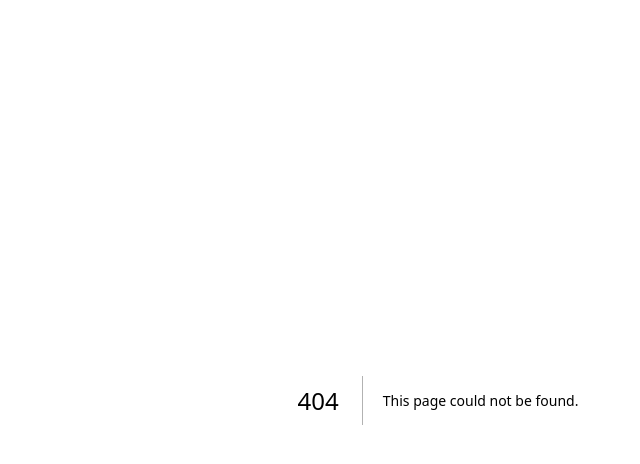
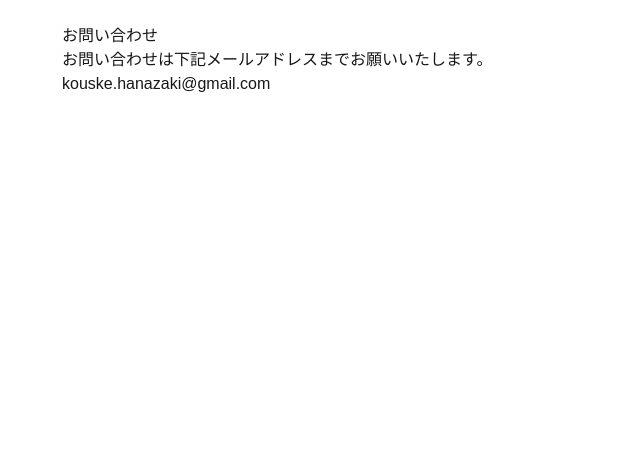
Before and after one commit to kousukehanazaki/kondate-ai, a Next.js app: page /contact/page in a window 1280 px wide. Before the commit this address had no page. Shown: the top 464 px of the page, without its empty margins (202-842 px from the left). Built offline with nearby package versions, Linux system fonts and the light colour scheme.

Commit message:
add footer

```diff
--- /dev/null
+++ b/app/contact/page/page.tsx
@@ -0,0 +1,15 @@
+export default function Contact() {
+  return (
+    <main style={{ maxWidth: 800, margin: "0 auto", padding: 24 }}>
+      <h1>お問い合わせ</h1>
+
+      <p>
+        お問い合わせは下記メールアドレスまでお願いいたします。
+      </p>
+
+      <p>
+        kouske.hanazaki@gmail.com
+      </p>
+    </main>
+  );
+}
```
